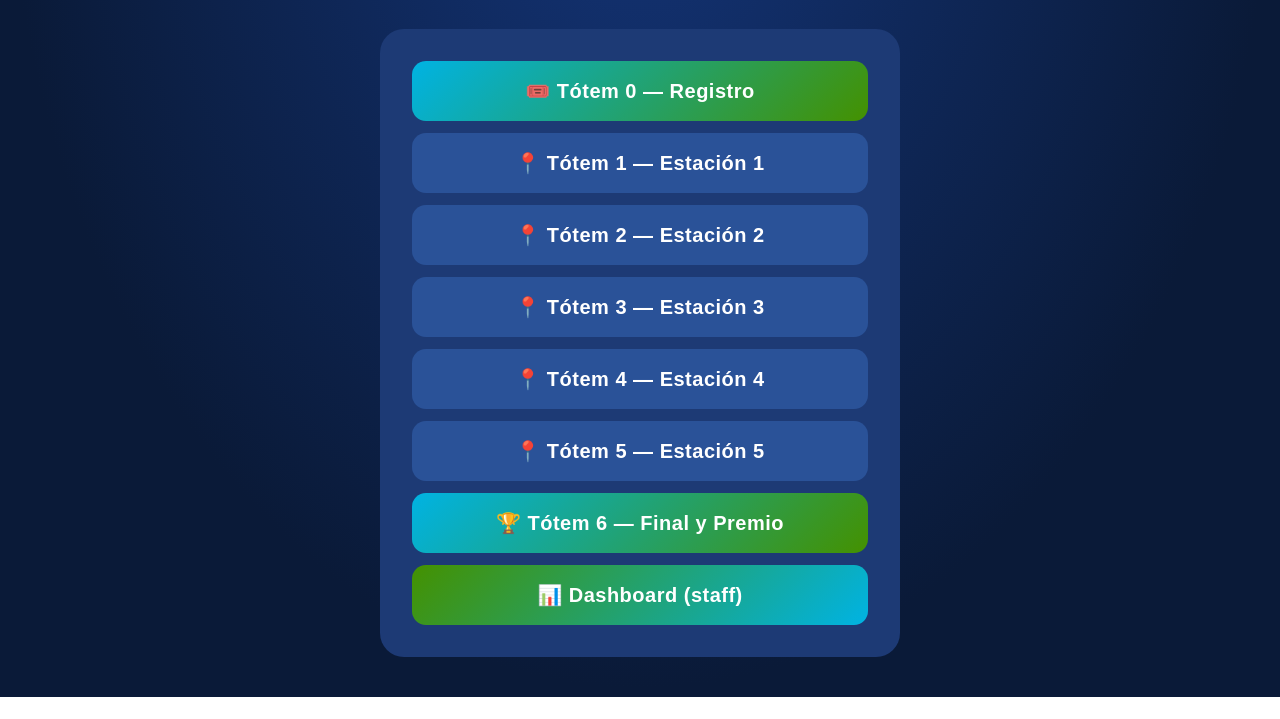
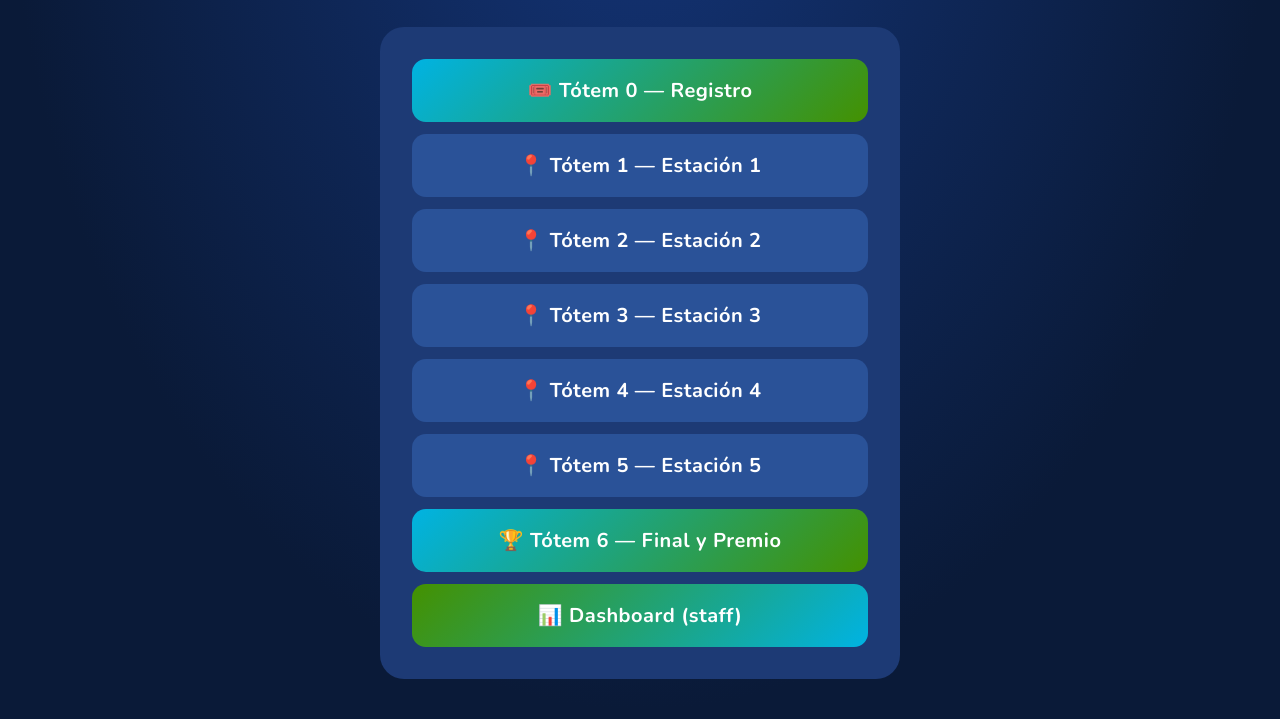
Before and after one commit to plannerpenta-lang/tour, a website: page public/index.html in a window 1280 px wide. Shown: the part 193-912 px from the top of the page. Before the commit the page ends 890 px from the top, so only its background shows below. Drawn offline with Linux system fonts and the light colour scheme.

Commit message:
Tipografias auto-hospedadas: Nunito (titulos) + Inter (texto)

```diff
--- /dev/null
+++ b/public/css/fonts.css
@@ -0,0 +1,35 @@
+@font-face {
+  font-family: 'Nunito';
+  font-style: normal;
+  font-weight: 700;
+  font-display: swap;
+  src: url('/fonts/nunito.woff2') format('woff2');
+}
+@font-face {
+  font-family: 'Nunito';
+  font-style: normal;
+  font-weight: 800;
+  font-display: swap;
+  src: url('/fonts/nunito.woff2') format('woff2');
+}
+@font-face {
+  font-family: 'Inter';
+  font-style: normal;
+  font-weight: 400;
+  font-display: swap;
+  src: url('/fonts/inter.woff2') format('woff2');
+}
+@font-face {
+  font-family: 'Inter';
+  font-style: normal;
+  font-weight: 600;
+  font-display: swap;
+  src: url('/fonts/inter.woff2') format('woff2');
+}
+@font-face {
+  font-family: 'Inter';
+  font-style: normal;
+  font-weight: 700;
+  font-display: swap;
+  src: url('/fonts/inter.woff2') format('woff2');
+}
--- a/public/css/tour.css
+++ b/public/css/tour.css
@@ -16,7 +16,7 @@
 
 html, body {
   min-height: 100%;
-  font-family: 'Segoe UI', system-ui, sans-serif;
+  font-family: 'Inter', 'Segoe UI', system-ui, sans-serif;
   background: radial-gradient(ellipse at top, var(--bg2), var(--bg) 70%);
   color: var(--text);
   overflow-y: auto;
@@ -39,7 +39,7 @@ html::-webkit-scrollbar, body::-webkit-scrollbar { display: none; }
 }
 .screen.activa { display: flex; }
 
-h1 { font-size: clamp(28px, 4vw, 48px); margin-bottom: 8px; }
+h1 { font-family: 'Nunito', 'Inter', sans-serif; font-size: clamp(28px, 4vw, 48px); margin-bottom: 8px; }
 .subtitulo { color: var(--muted); font-size: clamp(14px, 1.6vw, 20px); margin-bottom: 32px; text-align: center; }
 
 .tarjeta-forma {
@@ -73,6 +73,7 @@ input:focus { border-color: var(--accent); }
   border-radius: 14px;
   color: #fff;
   cursor: pointer;
+  font-family: 'Nunito', 'Inter', sans-serif;
   font-size: 20px;
   font-weight: 700;
   letter-spacing: .5px;
--- a/public/index.html
+++ b/public/index.html
@@ -3,6 +3,7 @@
 <head>
 <meta charset="UTF-8">
 <title>Tour · Tótems</title>
+<link rel="stylesheet" href="/css/fonts.css">
 <link rel="stylesheet" href="/css/tour.css">
 </head>
 <body>
--- /dev/null
+++ b/scripts/fetch-fonts.js
@@ -0,0 +1,28 @@
+const fs = require('node:fs');
+const path = require('node:path');
+
+const OUT = path.join(__dirname, '..', 'public', 'fonts');
+fs.mkdirSync(OUT, { recursive: true });
+
+const UA = 'Mozilla/5.0 (Windows NT 10.0; Win64; x64) AppleWebKit/537.36 (KHTML, like Gecko) Chrome/126.0 Safari/537.36';
+
+async function bajar(familia, pesos) {
+  const url = `https://fonts.googleapis.com/css2?family=${familia}:wght@${pesos.join(';')}&display=swap`;
+  const css = await (await fetch(url, { headers: { 'User-Agent': UA } })).text();
+  const bloques = css.split('/*').slice(1);
+  for (const b of bloques) {
+    const subset = b.split('*/')[0].trim();
+    if (subset !== 'latin') continue;
+    const peso = b.match(/font-weight:\s*(\d+)/)[1];
+    const fuente = b.match(/url\((https:[^)]+\.woff2)\)/)[1];
+    const nombre = `${familia.toLowerCase()}-${peso}.woff2`;
+    const buf = Buffer.from(await (await fetch(fuente)).arrayBuffer());
+    fs.writeFileSync(path.join(OUT, nombre), buf);
+    console.log(nombre, buf.length + ' bytes');
+  }
+}
+
+(async () => {
+  await bajar('Nunito', [700, 800]);
+  await bajar('Inter', [400, 600, 700]);
+})();
```
Also changed, not shown: public/dashboard.html (+1 -0 lines), public/estacion.html (+1 -0 lines), public/final.html (+1 -0 lines), public/registro.html (+1 -0 lines), public/fonts/inter.woff2 (added), public/fonts/nunito.woff2 (added).
